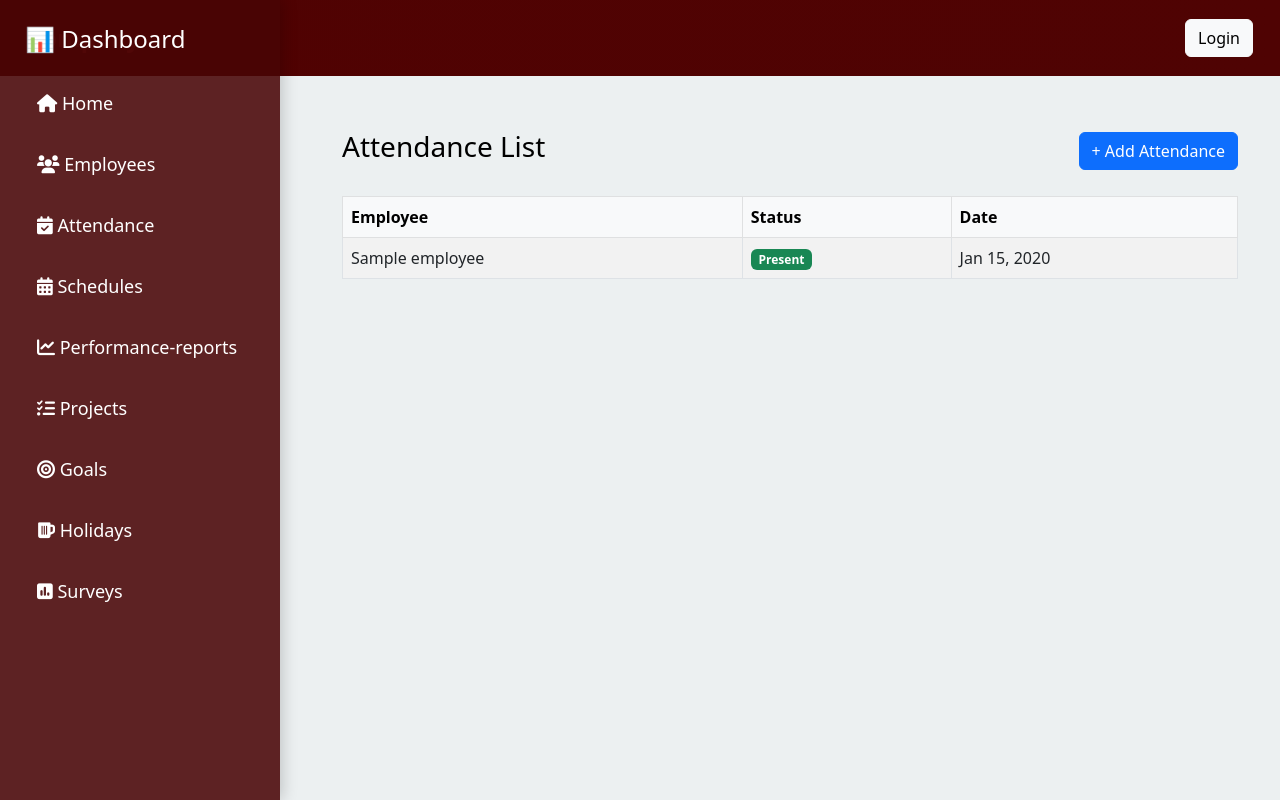
After one commit to BleonaRe/Employee, a Django app: template employeeSystem/templates/employeeSystem/attendance_list.html in a window 1280 px wide. The commit adds this page. Run offline with Django 5.2, Linux system fonts and the light colour scheme; the template is opened without the code that fills it: most values are stand-ins (such as "Sample title", 1, 10 or a date in 2020).

Commit message:
Add templates for attendances

```diff
--- a/employeeSystem/templates/base.html
+++ b/employeeSystem/templates/base.html
@@ -101,7 +101,7 @@
       <a href="{% url 'employee_list' %}"
         ><i class="fas fa-users"></i> Employees</a
       >
-      <a href="/attendance/"
+      <a href="{% url 'attendance_list' %}"
         ><i class="fas fa-calendar-check"></i> Attendance</a
       >
       <a href="/schedules/"><i class="fas fa-calendar-alt"></i> Schedules</a>
--- /dev/null
+++ b/employeeSystem/templates/employeeSystem/attendance_list.html
@@ -0,0 +1,48 @@
+{% extends "base.html" %} {% block title %}Attendance List{% endblock %}
+<br />
+{% block content %}
+<div class="container mt-4">
+  <div class="d-flex justify-content-between align-items-center mb-4">
+    <h1 class="h3">Attendance List</h1>
+    <a href="{% url 'attendance_add' %}" class="btn btn-primary">
+      + Add Attendance
+    </a>
+  </div>
+
+  <!-- Attendance table -->
+  <div class="table-responsive">
+    <table class="table table-bordered table-striped align-middle">
+      <thead class="table-light">
+        <tr>
+          <th scope="col">Employee</th>
+          <th scope="col">Status</th>
+          <th scope="col">Date</th>
+        </tr>
+      </thead>
+      <tbody>
+        {% for record in attendances %}
+        <tr>
+          <td>{{ record.employee }}</td>
+          <td>
+            {% if record.status == "Present" %}
+            <span class="badge bg-success">Present</span>
+            {% elif record.status == "Absent" %}
+            <span class="badge bg-danger">Absent</span>
+            {% else %}
+            <span class="badge bg-secondary">{{ record.status }}</span>
+            {% endif %}
+          </td>
+          <td>{{ record.date|date:"M d, Y" }}</td>
+        </tr>
+        {% empty %}
+        <tr>
+          <td colspan="3" class="text-center text-muted">
+            No attendance records found.
+          </td>
+        </tr>
+        {% endfor %}
+      </tbody>
+    </table>
+  </div>
+</div>
+{% endblock %}
--- a/employeeSystem/templates/employeeSystem/employee_list.html
+++ b/employeeSystem/templates/employeeSystem/employee_list.html
@@ -3,7 +3,9 @@
 {% block content %}
 <div class="d-flex justify-content-between align-items-center mb-3">
   <h1>Employee List</h1>
-  <a href="{% url 'employee_create' %}" class="btn btn-primary">Add Employee</a>
+  <a href="{% url 'employee_create' %}" class="btn btn-primary"
+    >+ Add Employee</a
+  >
 </div>
 
 <table class="table table-bordered">
--- a/employeeSystem/urls.py
+++ b/employeeSystem/urls.py
@@ -12,11 +12,13 @@ from .views import (
     HolidayViewSet,
     employee_list,
     employee_create,
+    attendance_add,
+    attendance_list,
 )
 
 router = routers.DefaultRouter()
 # router.register(r"employees", EmployeeViewSet)
-router.register(r"attendance", AttendanceViewSet)
+# router.register(r"attendance", AttendanceViewSet)
 router.register(r"performance-reports", PerformanceReportViewSet)
 router.register(r"schedules", ScheduleViewSet)
 router.register(r"goals", GoalViewSet)
@@ -28,4 +30,6 @@ urlpatterns = [
     path("", include(router.urls)),
     path("employees/", employee_list, name="employee_list"),
     path("employees/new/", employee_create, name="employee_create"),
+    path("attendance/", attendance_list, name="attendance_list"),
+    path("attendance/add/", attendance_add, name="attendance_add"),
 ]
```
Also changed, not shown: employeeSystem/forms.py (+7 -1 lines), employeeSystem/templates/employeeSystem/attendance_form.html (added, +16 -0 lines), employeeSystem/views.py (+19 -1 lines).
